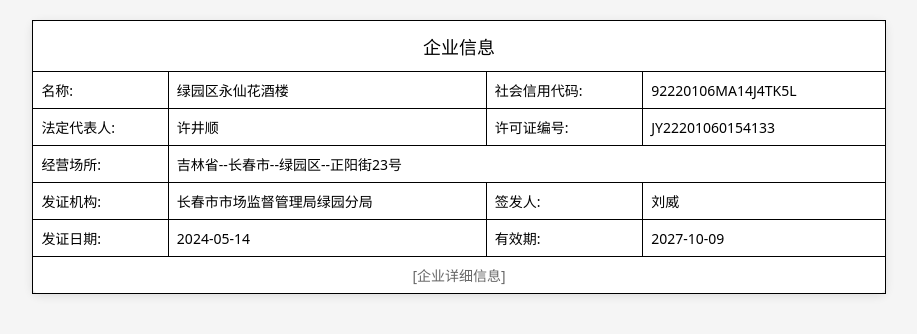
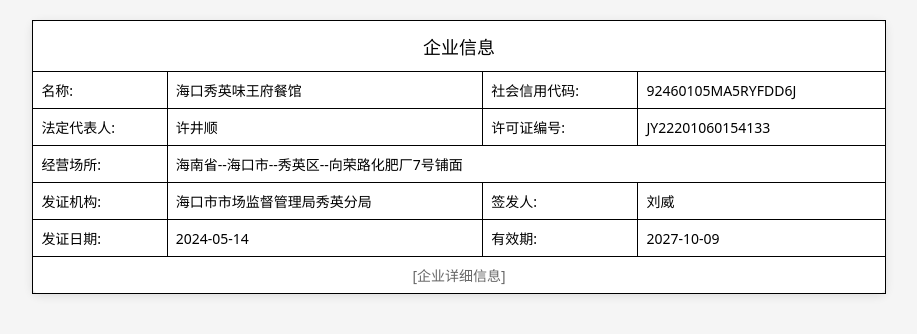
Before and after one commit to expectwebout/expectwebout.github.io-1, a plain HTML site: page index.html in a window 1280 px wide. Shown: the whole page, without its empty margins (181-1098 px from the left). Drawn offline with Linux system fonts and the light colour scheme.

Commit message:
Update index.html

```diff
--- a/index.html
+++ b/index.html
@@ -52,9 +52,9 @@
             </tr>
             <tr>
                 <td>名称:</td>
-                <td>绿园区永仙花酒楼</td>
+                <td>海口秀英味王府餐馆</td>
                 <td>社会信用代码:</td>
-                <td>92220106MA14J4TK5L</td>
+                <td>92460105MA5RYFDD6J</td>
             </tr>
             <tr>
                 <td>法定代表人:</td>
@@ -64,11 +64,11 @@
             </tr>
             <tr>
                 <td>经营场所:</td>
-                <td colspan="3">吉林省--长春市--绿园区--正阳街23号</td>
+                <td colspan="3">海南省--海口市--秀英区--向荣路化肥厂7号铺面</td>
             </tr>
             <tr>
                 <td>发证机构:</td>
-                <td>长春市市场监督管理局绿园分局</td>
+                <td>海口市市场监督管理局秀英分局</td>
                 <td>签发人:</td>
                 <td>刘威</td>
             </tr>
@@ -89,19 +89,19 @@
         <table class="main-table">
             <tr>
                 <td>名称:</td>
-                <td colspan="3">绿园区永仙花酒楼</td>
+                <td colspan="3">海口秀英味王府餐馆</td>
             </tr>
             <tr>
                 <td>经营场所:</td>
-                <td colspan="3">吉林省--长春市--绿园区--正阳街23号</td>
+                <td colspan="3">海南省--海口市--秀英区--向荣路化肥厂7号铺面</td>
             </tr>
             <tr>
                 <td>住所:</td>
-                <td colspan="3">吉林省--长春市--绿园区--正阳街23号</td>
+                <td colspan="3">海南省--海口市--秀英区--向荣路化肥厂7号铺面</td>
             </tr>
             <tr>
                 <td>社会信用代码:</td>
-                <td>92220106MA14J4TK5L</td>
+                <td>92460105MA5RYFDD6J</td>
                 <td>是否门店实体:</td>
                 <td>是</td>
             </tr>
@@ -147,7 +147,7 @@
             </tr>
             <tr>
                 <td>经营项目:</td>
-                <td colspan="3"> 保健食品销售,热食类食品制售,冷食类食品制售,自制饮品制售</td>
+                <td colspan="3"> 热食类食品制售（简单制售）</td>
             </tr>
             <tr>
                 <td>经营项目备注:</td>
@@ -185,11 +185,11 @@
             </tr>
             <tr>
                 <td>受理机构:</td>
-                <td colspan="3">长春市市场监督管理局绿园分局</td>
+                <td colspan="3">海口市市场监督管理局秀英分局</td>
             </tr>
             <tr>
                 <td>发证机构:</td>
-                <td colspan="3">长春市市场监督管理局绿园分局</td>
+                <td colspan="3">海口市市场监督管理局秀英分局</td>
             </tr>
             <tr>
                 <td>日常监管机构:</td>
```
